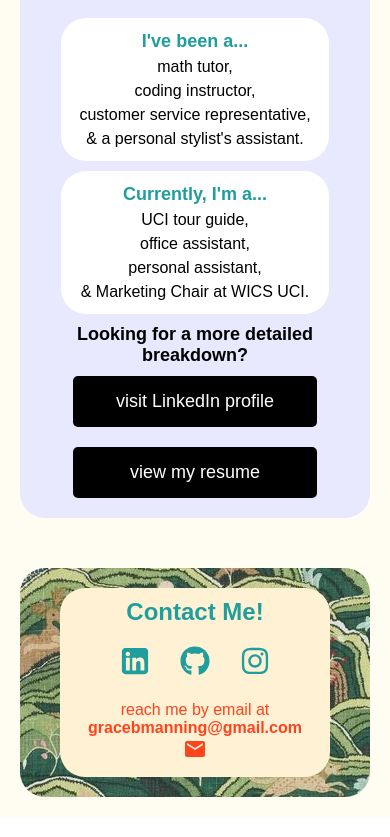
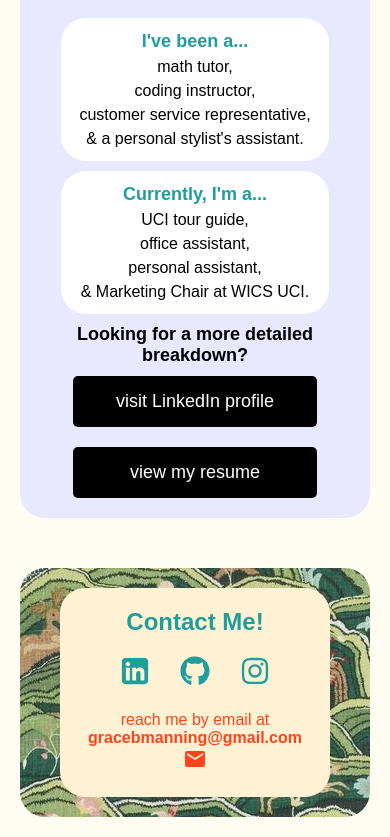
Before and after one commit to gracebmanning/grace-manning-v1, a React (Create React App) app: page / in a window 390 px wide. Shown: the part 998-1835 px from the top of the page. Built offline with nearby package versions, Linux system fonts and the light colour scheme; a web font is replaced by a local one.

Commit message:
spacing changes

```diff
--- a/src/components/About/about.css
+++ b/src/components/About/about.css
@@ -94,7 +94,7 @@
 
 @media screen and (max-width: 1100px){
     .aboutContainer{
-        padding: 10px 20px 10px 20px;
+        padding: 20px 20px 20px 20px;
         margin: 50px 20px 0px 20px;
     }
 
--- a/src/components/Contact/contact.css
+++ b/src/components/Contact/contact.css
@@ -80,7 +80,7 @@
     }
 
     .contactContainer{
-        padding: 10px 20px 10px 20px;
+        padding: 20px 20px 20px 20px;
         margin: 0px 20px 0px 20px;
     }
 
```
